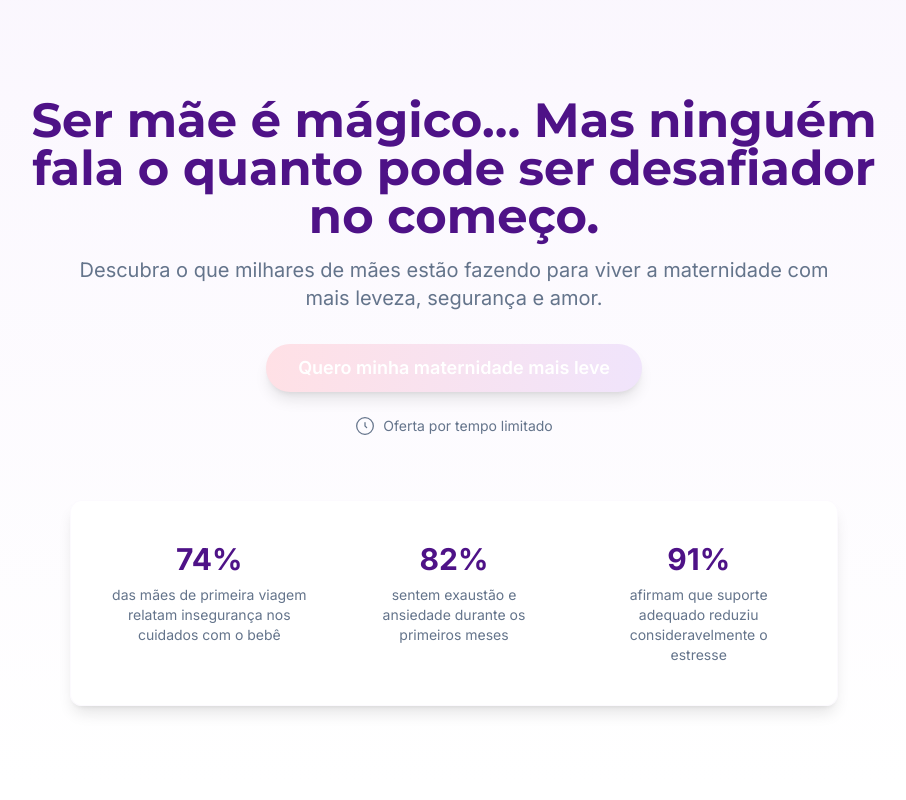
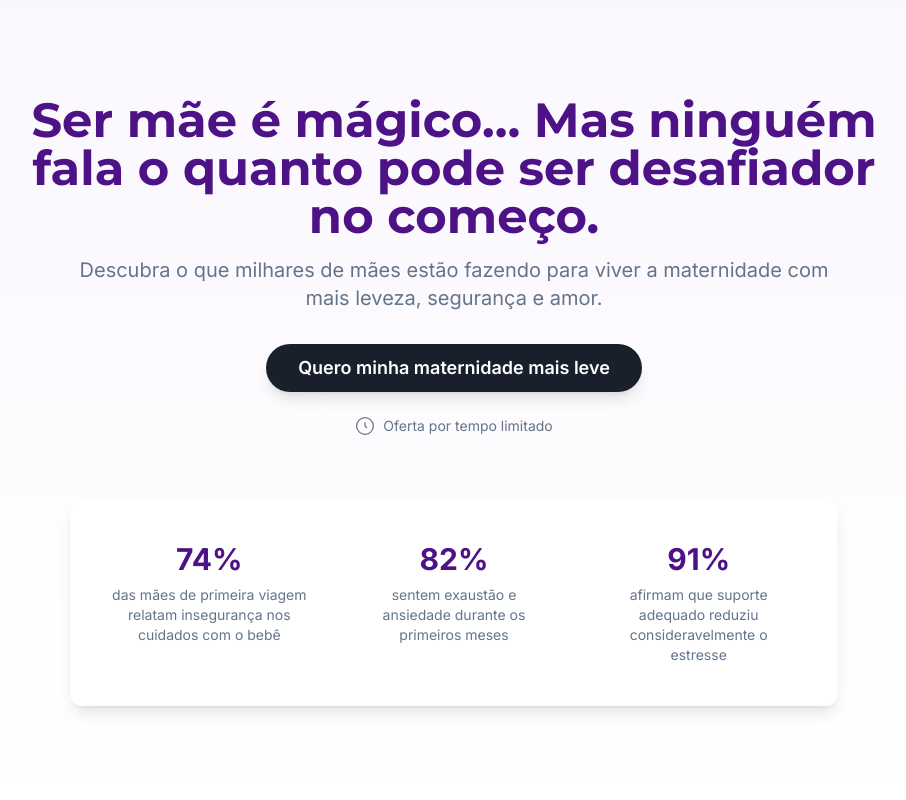
Before and after one commit to GabrielSI18/tranquila-mamae-landing, a React (Vite) app: page / in a window 1280 px wide. Shown: the top 800 px of the page, without its empty margins (186-1092 px from the left). Built offline with nearby package versions, Linux system fonts and the light colour scheme.

Commit message:
Fix: Remove gradient from button background
Replaces the gradient background of the button with a solid dark purple color, and removes the gradient on hover.

```diff
--- a/src/components/HeroSection.tsx
+++ b/src/components/HeroSection.tsx
@@ -14,7 +14,7 @@ const HeroSection = () => {
             Descubra o que milhares de mães estão fazendo para viver a maternidade com mais leveza, segurança e amor.
           </p>
 
-          <Button size="lg" className="btn-gradient shadow-lg text-white font-semibold text-lg py-6 px-8 rounded-full">
+          <Button size="lg" className="bg-[#1A1F2C] hover:bg-[#1A1F2C]/90 shadow-lg text-white font-semibold text-lg py-6 px-8 rounded-full">
             Quero minha maternidade mais leve
           </Button>
 
```
